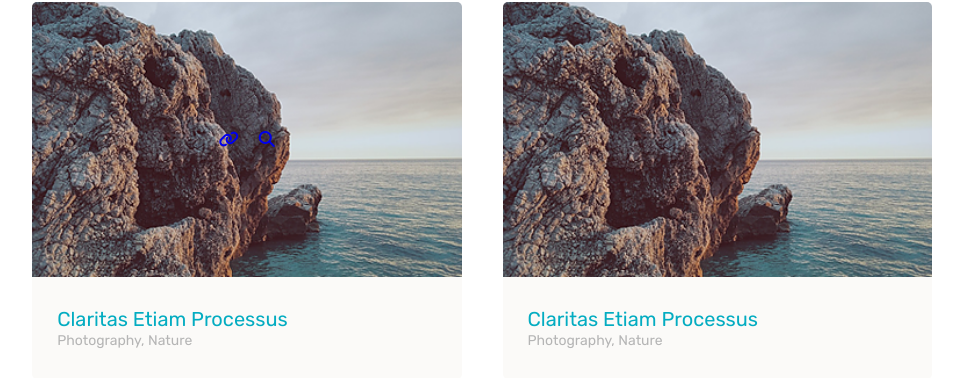
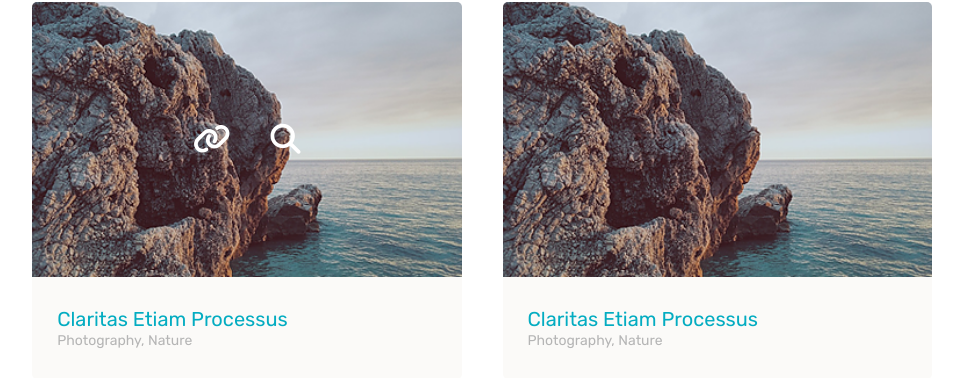
Before and after one commit to Efcolipt/Efcolipt.github.io, a PHP site: page / in a window 1280 px wide. Shown: the part 1226-1604 px from the top of the page, without its empty margins (158-1121 px from the left). Run offline with PHP 8.4, Linux system fonts and the light colour scheme; some libraries are stand-ins or nearby versions.

Commit message:
Update main.css

```diff
--- a/css/main.css
+++ b/css/main.css
@@ -278,7 +278,14 @@ header{
     justify-content: center;
 }
 .links--or--watchNow > a:first-child {
-	margin-right: 20px;
+	margin-right: 40px;
+}
+.links--or--watchNow > a {
+	font-size: 30px;
+    color: #fff;
+}
+.links--or--watchNow > a:hover{
+	color:#03ACC1;
 }
 
 .about--this--site{
```
